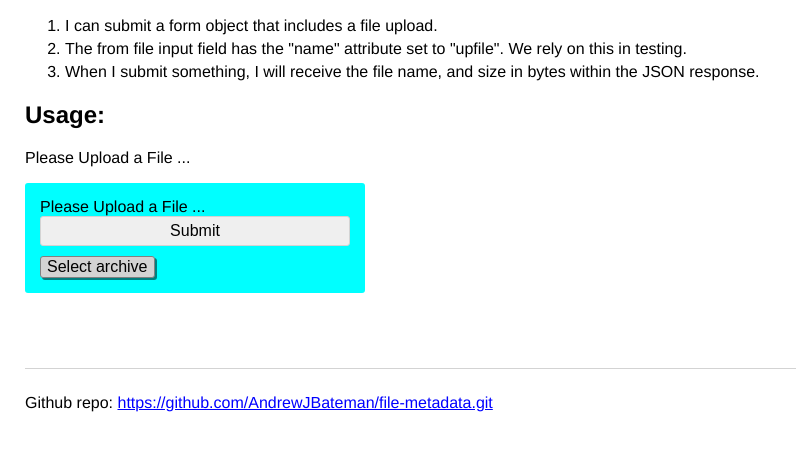
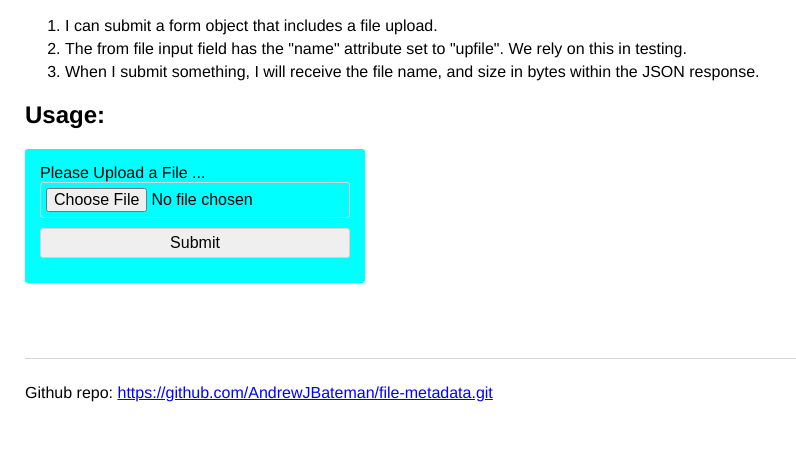
Before and after one commit to AndrewJBateman/file-metadata, a website: page public/index.html in a window 1280 px wide. Shown: the part 114-564 px from the top of the page, without its empty margins (0-796 px from the left). Drawn offline with nearby package versions, Linux system fonts and the light colour scheme; no server answers.

Commit message:
👮🚨 Checkpoint ./server.js:1080052/47 ./views/index.html:1080052/41 ./public/index.html:1080052/143

```diff
--- a/public/index.html
+++ b/public/index.html
@@ -29,11 +29,11 @@
       <h2>
         Usage:
       </h2>
-      <p>Please Upload a File ...</p>
+      <p></p>
       <form action="/upload" method="post" enctype="multipart/form-data">
         <label for="file">Please Upload a File ...</label>
-        <input type="submit" id="" name="" maxlength="100" placeholder="">
-        <button type="submit">Select archive</button>
+        <input type="file" id="file" name="file">
+        <input type="submit">
       </form>
     </main>
 
--- a/server.js
+++ b/server.js
@@ -19,7 +19,7 @@ app.use(express.static(__dirname + '/public'));
 
 app.post('/upload', upload.single('file'), (req, res, next) => {
 
-  res.sendStatus(200)
+  return res.json(req.file);
 })
 
 // listen for requests :)
```
Also changed, not shown: views/index.html (+2 -0 lines).
